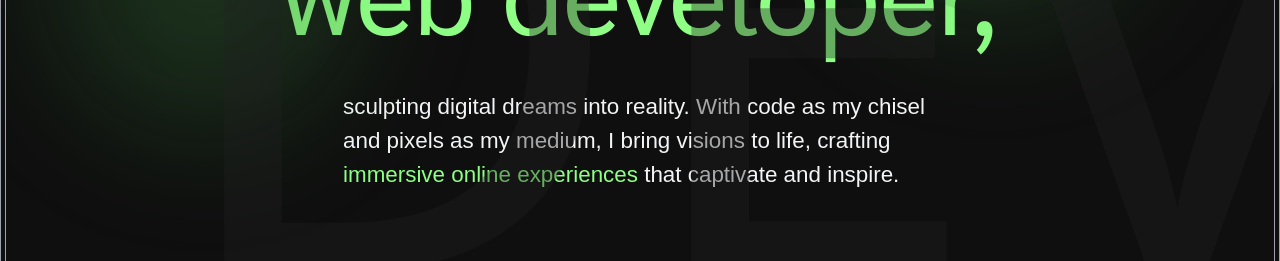
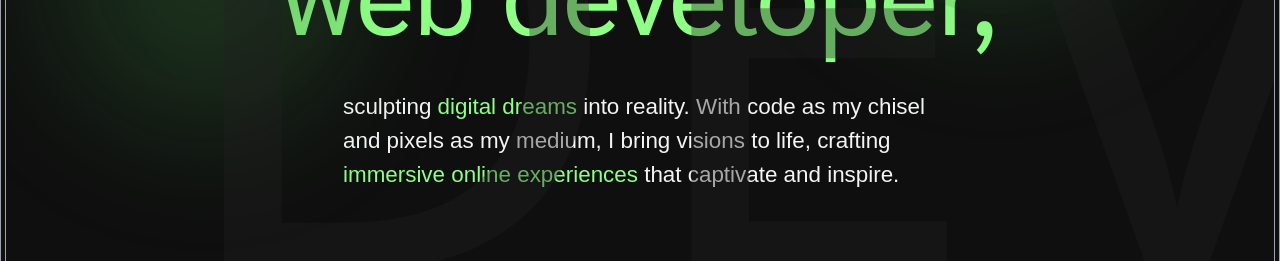
Before and after one commit to awindsr/portfolio-website, a React (Vite) app: page / in a window 1280 px wide. Shown: the part 372-633 px from the top of the page. Built offline with nearby package versions, Linux system fonts and the light colour scheme.

Commit message:
fixed readability issues

```diff
--- a/src/Hero.jsx
+++ b/src/Hero.jsx
@@ -14,7 +14,7 @@ export function Hero() {
           <span className="text-[#8fff86]">web developer,</span>
         </h1>
         <p className="text-gray-100 text-[1.4rem] font-nunito md:w-1/2 mt-8 p-5">
-          sculpting digital dreams into reality. With code as my
+          sculpting<span className="text-[#8fff86]"> digital dreams </span>into reality. With code as my
           chisel and pixels as my medium, I bring visions to life, crafting
           <span className="text-[#8fff86]"> immersive online experiences</span> that captivate and inspire.
         </p>
```
